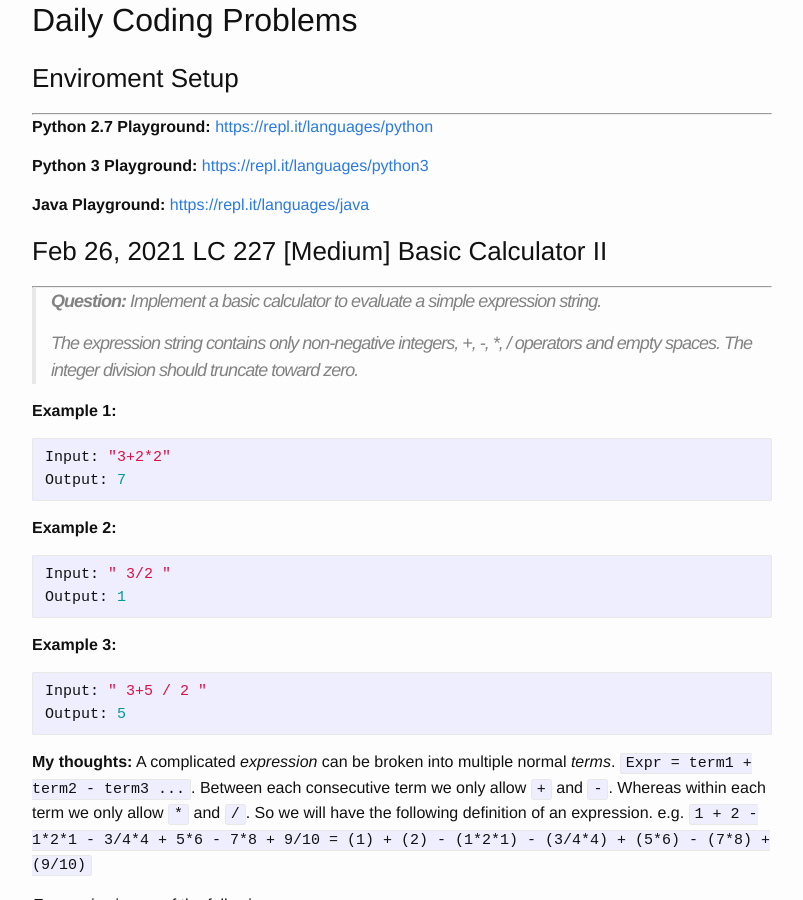
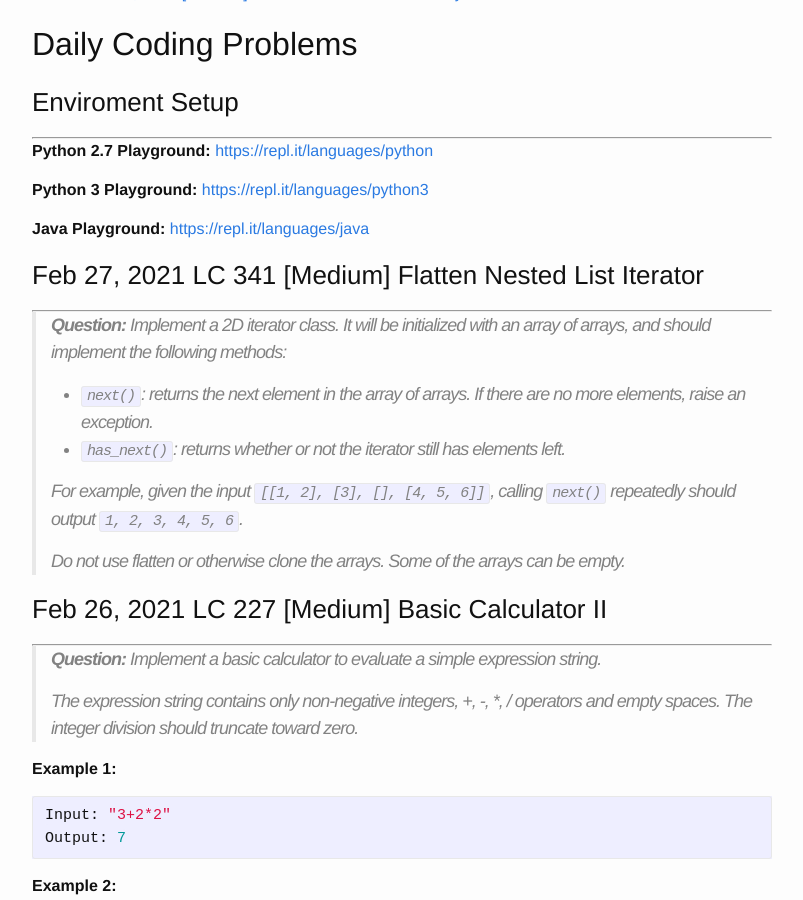
Before and after one commit to trsong/trsong.github.io, a Jekyll site: the page built from _posts/2021-02-01-DailyQuestionsFeb.md, in a window 1280 px wide and 900 px high, scrolled down 891 px. Shown: the whole window, without its empty margins (238-1041 px from the left). Built offline with Jekyll 4.4.1, drawn with Linux system fonts in a browser that asks for light colours; some of the changed text lies outside the part shown.

Commit message:
Add Feb 27 question

```diff
--- a/_posts/2021-02-01-DailyQuestionsFeb.md
+++ b/_posts/2021-02-01-DailyQuestionsFeb.md
@@ -17,6 +17,18 @@ categories: Python/Java
 **Python 3 Playground:** [https://repl.it/languages/python3](https://repl.it/languages/python3)
 
 **Java Playground:** [https://repl.it/languages/java](https://repl.it/languages/java)
+
+
+### Feb 27, 2021 LC 341 \[Medium\] Flatten Nested List Iterator
+---
+> **Question:** Implement a 2D iterator class. It will be initialized with an array of arrays, and should implement the following methods:
+>
+> - `next()`: returns the next element in the array of arrays. If there are no more elements, raise an exception.
+> - `has_next()`: returns whether or not the iterator still has elements left.
+>
+> For example, given the input `[[1, 2], [3], [], [4, 5, 6]]`, calling `next()` repeatedly should output `1, 2, 3, 4, 5, 6`.
+>
+> Do not use flatten or otherwise clone the arrays. Some of the arrays can be empty.
 
 
 ### Feb 26, 2021 LC 227 \[Medium\] Basic Calculator II
```
